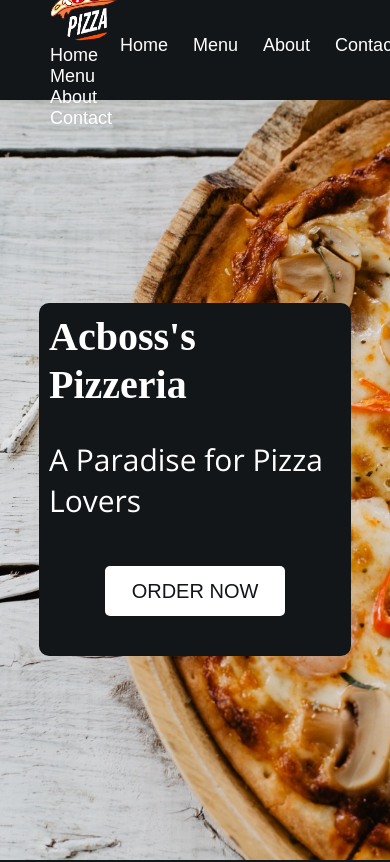
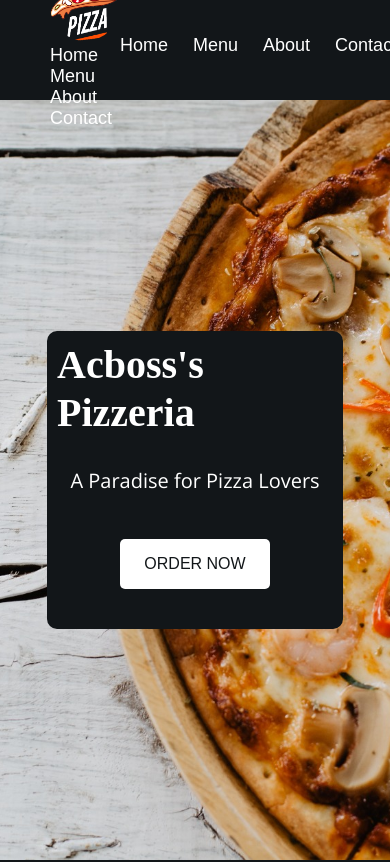
Before and after one commit to acboss1346/Pizza_del, a React (Create React App) app: page / in a window 390 px wide. Shown: the top 862 px of the page. Built offline with nearby package versions, Linux system fonts and the light colour scheme.

Commit message:
Update Home.css

```diff
--- a/src/styles/Home.css
+++ b/src/styles/Home.css
@@ -110,3 +110,29 @@
 .headerContainer button {
   font-family: 'Poppins', sans-serif;
 }
+
+
+@media (max-width: 768px) {
+  .headerContainer h1 {
+    font-size: 40px;
+  }
+
+  .headerContainer p {
+    font-size: 20px;
+  }
+
+  .headerContainer button {
+    width: 150px;
+    font-size: 16px;
+  }
+}
+/* Home.css */
+.home {
+  padding: 20px;
+}
+
+@media (max-width: 768px) {
+  .home {
+    padding: 10px;
+  }
+}
```
